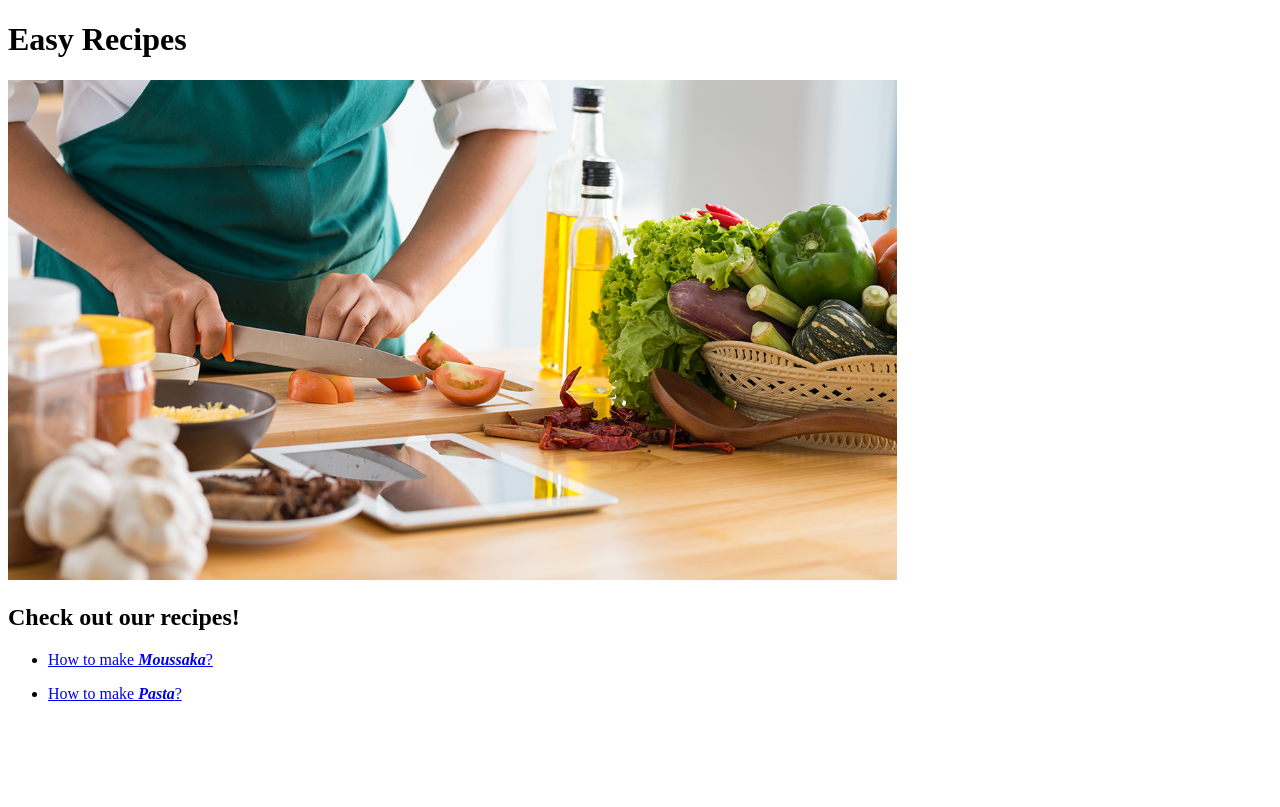
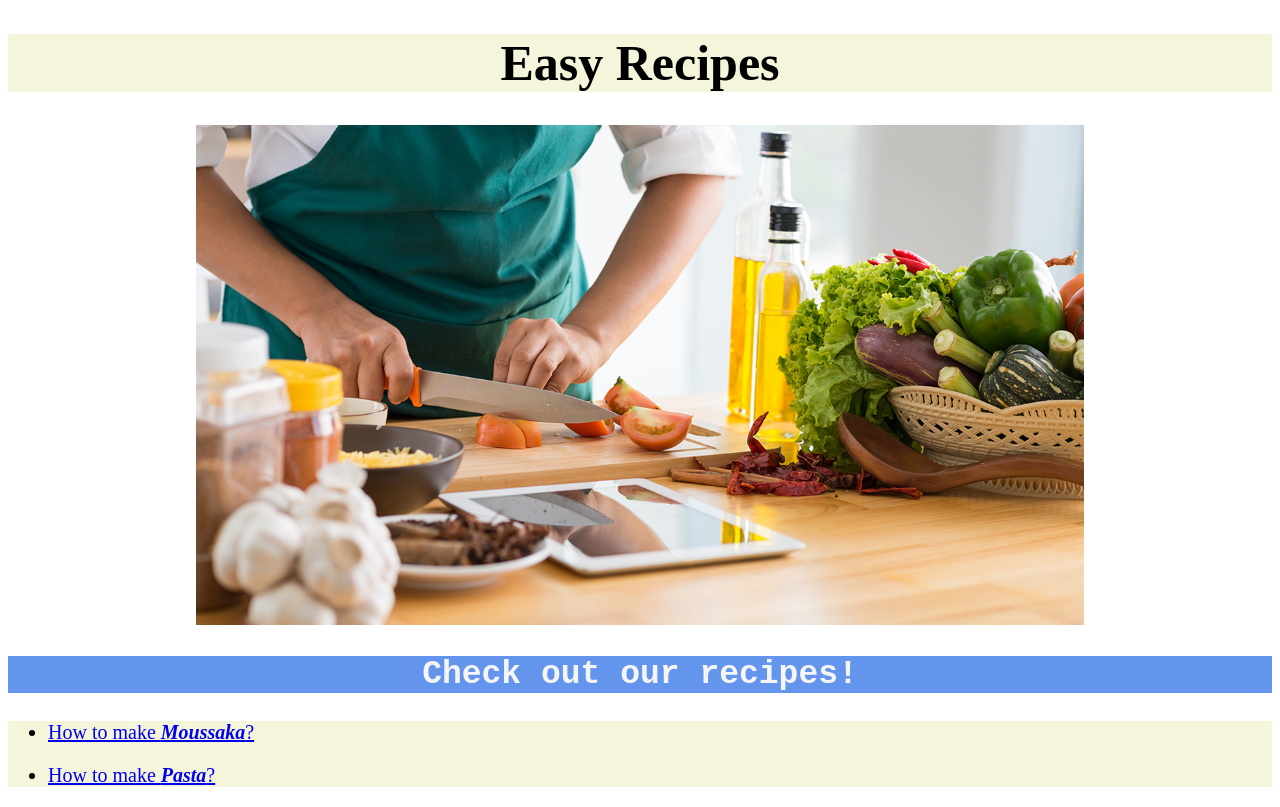
Before and after one commit to Veljko03/odin-recipes, a plain HTML site: page index.html in a window 1280 px wide. Drawn offline with Linux system fonts and the light colour scheme.

Commit message:
adding some css

```diff
--- a/index.html
+++ b/index.html
@@ -4,13 +4,17 @@
     <meta charset="UTF-8">
     <meta name="viewport" content="width=device-width, initial-scale=1.0">
     <title>Recipes</title>
+    <link rel="stylesheet" href="style.css">
 </head>
 <body>
-    <h1>Easy Recipes</h1>
-    <img src="./img/food.jpg" alt="guy making food" height="500">
+    <h1 class="title">Easy Recipes</h1>
+    <div class="img">
+        <img  src="./img/food.jpg" alt="guy making food" height="500">
+
+    </div>
     <p></p>
-    <h2>Check out our recipes!</h2>
-    <ul>
+    <h2 class="h2">Check out our recipes!</h2>
+    <ul class="ull">
         <li><a href="./recipes/moussaka.html">How to make <strong><em>Moussaka</em></strong>?</a></li>
         <p></p>
         <li><a href="./recipes/pasta.html">How to make <strong><em>Pasta</em></strong>?</a>        </li>
--- /dev/null
+++ b/style.css
@@ -0,0 +1,28 @@
+.title{
+    font-size: 50px;
+    background-color: beige;
+    text-align: center;
+}
+
+.img{
+    text-align: center;
+}
+.img.img{
+    text-align: center;
+
+}
+
+.h2{
+    text-align: center;
+    font-size: 33px;
+    font-family: 'Courier New', Courier, monospace;
+    background-color:cornflowerblue;
+    color: whitesmoke;
+
+}
+
+
+.ull{
+    background-color: beige;
+    font-size: 20px;
+}
```
Also changed, not shown: recipes/moussaka.html (+5 -2 lines), recipes/pasta.html (+1 -1 lines).
